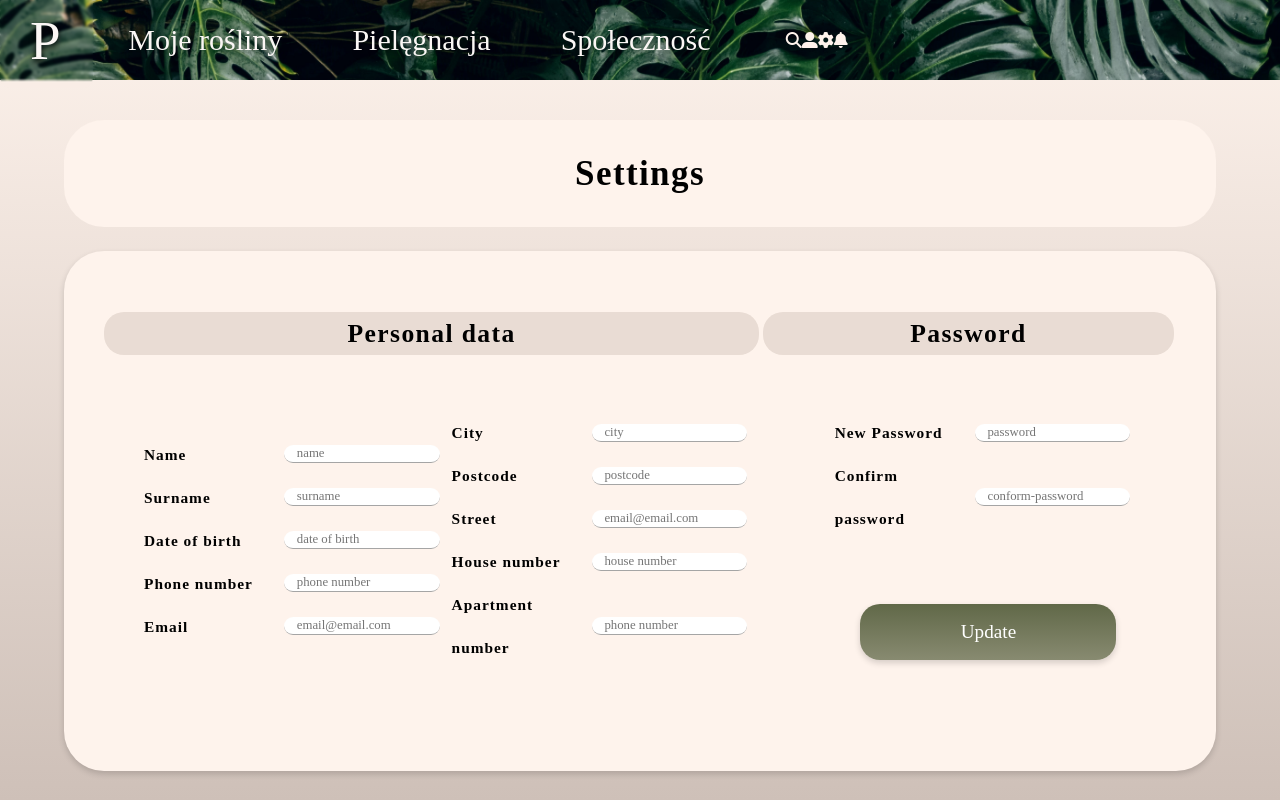
After one commit to judynah/NNpai2021, a PHP site: page /public/views/settings.php in a window 1280 px wide. The commit adds this page. Run offline with PHP 8.4, Linux system fonts and the light colour scheme; some libraries are stand-ins or nearby versions.

Commit message:
Added settings.php. and style.css

```diff
--- /dev/null
+++ b/public/css/settings.css
@@ -0,0 +1,155 @@
+.fas fa-cog {
+    background: #bfd1ae46 0% 0% no-repeat padding-box;
+    backdrop-filter:  blur(2px);
+}
+
+main {
+    width: 100vw;
+    height: 90vh;
+}
+
+.settings-header {
+    background: #FEF3EC 0% 0% no-repeat padding-box;
+    border-radius: 40px;
+    margin-top: 5vh;
+    margin-left: 8vh;
+    margin-right: 8vh;
+    margin-bottom: 0vh;
+    padding: 4vh;
+    text-align: center;
+    font: normal normal normal 35px/43px Ink Free;
+    letter-spacing: 1.4px;
+    color: #000000;
+    opacity: 1;
+    font-weight: bold;
+    /*box-shadow: 0px 3px 6px #00000029;*/
+}
+
+.settings-container{
+    background: #FEF3EC 0% 0% no-repeat padding-box;
+    border-radius: 40px;
+    margin-top: 3vh;
+    margin-left: 8vh;
+    margin-right: 8vh;
+    margin-bottom: 5vh;
+
+    padding: 5vh;
+    box-shadow: 0px 3px 6px #00000029;
+    height: 55vh;
+
+}
+
+h1 {
+    font: normal normal normal 2vw/43px Ink Free;
+    letter-spacing: 1.4px;
+    color: #000000;
+    font-weight: bold;
+    text-align: center;
+    background-color: #E9DCD4;
+    border-radius: 20px;
+    margin-bottom: 7vh;
+
+}
+
+
+.login {
+    display: grid;
+    grid-template-columns: repeat(5, 1fr);
+    grid-template-rows:  repeat(1, 1fr);
+
+}
+.settings-personal-data-container {
+    grid-column-start: 1;
+    grid-column-span: 3;
+    width: 100%;
+}
+
+.settings-password-container {
+    grid-column-start: 4;
+    grid-column-span: 2;
+    width: 100%;
+    margin-right: 5vw;
+}
+
+.settings-password-container >ul {
+    display: flex;
+    flex-direction: column;
+    align-items: center;
+
+}
+
+
+button {
+    background: transparent linear-gradient(180deg, #36431CC9 0%, #35411A96 100%) 0% 0% no-repeat padding-box;
+    border: 1px solid #212B13;
+    border-radius: 20px;
+    width: 20vw;
+    height: 7vh;
+    border: none;
+    color: white;
+    padding: 10px;
+    margin-top: 8vh;
+    box-shadow: 0px 3px 6px #00000029;
+    font: normal normal normal 1.5vw/2vw Ink Free;
+    letter-spacing: 0px;
+}
+
+li {
+    display: flex;
+    flex-direction: row;
+    align-items: center;
+}
+li > h2 {
+    margin: 0 auto;
+    text-align: left;
+    width: 10vw;
+
+    display: inline;
+    margin-right: auto;
+    font: normal normal normal 1.2vw/43px Ink Free;
+    letter-spacing: 1px;
+    color: #000000;
+    font-weight: bold;
+}
+
+li > input {
+    margin-left: auto;
+    margin: 1.5vh;
+    width: 11vw;
+}
+
+input {
+    border-radius: 15px;
+    padding-left: 1vw;
+    font: normal normal normal 1vw/1vw Ink Free;
+    letter-spacing: 0px;
+    border: none;
+    border-bottom: 0.5px solid rgba(128, 128, 128, 0.71);
+    color: rgba(233, 220, 212, 0.58);
+}
+
+/*.right-data>li, .left-data>li {*/
+/*    display: flex;*/
+/*    flex-direction: row;*/
+/*}*/
+
+/*ul {*/
+/*    flex-direction: column;*/
+/*    list-style-type: none;*/
+/*    width: 40vw;*/
+/*    padding: 0;*/
+/*}*/
+/*.settings-password-container>li {*/
+/*    margin: 0 auto;*/
+/*    text-align: left;*/
+/*    width: 10vw;*/
+/*    padding: 0;*/
+/*    display: inline;*/
+/*    margin-right: auto;*/
+/*    font-size: 2vh;*/
+/*}*/
+/*ul > h2 {*/
+/*    text-align: left;*/
+/*    font-size: 4vh;*/
+/*    padding: 0vh 5vw;*/
+/*}*/
--- a/public/css/style.css
+++ b/public/css/style.css
@@ -14,6 +14,10 @@ body {
     align-items: center;
     flex-direction: column;
     justify-content:center;
+
+    -webkit-box-sizing: border-box; /* Safari/Chrome, other WebKit */
+    -moz-box-sizing: border-box;    /* Firefox, other Gecko */
+    box-sizing: border-box;         /* Opera/IE 8+ */
 
 
 }
@@ -71,6 +75,10 @@ ul {
     align-items: center;
 }
 
+.ul_buttons {
+    color: #FEF3EC;
+}
+
 li {
 
     list-style-type: none;
--- /dev/null
+++ b/public/views/settings.php
@@ -0,0 +1,141 @@
+<!DOCTYPE html>
+<head>
+    <link rel="stylesheet" type="text/css" href="public/css/settings.css?<?php echo time(); ?>">
+    <link rel="stylesheet" type="text/css" href="public/css/style.css?<?php echo time(); ?>">
+    <script src="https://kit.fontawesome.com/a15f7b587f.js" crossorigin="anonymous"></script>
+    <title>Settings</title>
+</head>
+
+<body>
+<div class ="base-container">
+    <!-- nawigacja - pasek górny -->
+    <nav>
+        <div class="p-logo">
+            <a href="#" class="button"> P</a>
+        </div>
+        <div class="my-plants-header">
+            <a href="#" class="button"> Moje rośliny</a>
+        </div>
+        <div class="treatment">
+            <a href="#" class="button"> Pielęgnacja</a>
+        </div>
+        <div class="society">
+            <a href="#" class="button"> Społeczność</a>
+        </div>
+
+        <ul class="ul_buttons">
+            <li>
+                <i class="fas fa-search"></i>
+                <a href="#" class="button"> search-button</a>
+            </li>
+            <li>
+                <i class="fas fa-user-alt"></i>
+                <a href="#" class="button"> account-button</a>
+            </li>
+            <li>
+                <i class="fas fa-cog"></i>
+                <a href="#" class="button"> setttings-button</a>
+            </li>
+            <li>
+                <i class="fas fa-bell"></i>
+                <a href="#" class="button"> alarm-button</a>
+            </li>
+
+        </ul>
+    </nav>
+
+    <!-- główna część strony -->
+    <main>
+        <header class="settings-header"> Settings </header>
+
+        <section class="settings-container">
+            <div id="content">
+                <form class="login">
+
+<!--                    <div class="messages">-->
+<!--                        --><?php
+//                        if(isset($messages)){
+//                            foreach($messages as $message) {
+//                                echo $message;
+//                            }
+//                        }
+//                        ?>
+<!--                    </div>-->
+
+                        <div class="settings-personal-data-container">
+                            <h1> Personal data </h1>
+                            <ul>
+                                <div class="left-data">
+                                    <li>
+                                        <h2> Name </h2>
+                                        <input id="settings-name" type="text" placeholder="name">
+                                    </li>
+                                    <li>
+                                        <h2> Surname </h2>
+                                        <input id="settings-surname" type="text" placeholder="surname">
+                                    </li>
+                                    <li>
+                                        <h2> Date of birth </h2>
+                                        <input id="settings-date_of_birth" type="text" placeholder="date of birth">
+                                    </li>
+                                    <li>
+                                        <h2> Phone number </h2>
+                                        <input id="settings-phone_number" type="text" placeholder="phone number">
+                                    </li>
+                                    <li>
+                                        <h2> Email </h2>
+                                        <input id="settings-email" type="text" placeholder="email@email.com">
+                                    </li>
+
+                                </div>
+
+                                <div class="right-data">
+                                    <li>
+                                        <h2> City </h2>
+                                        <input id="settings-city" type="text" placeholder="city">
+                                    </li>
+                                    <li>
+                                        <h2> Postcode </h2>
+                                        <input id="settings-postcode" type="text" placeholder="postcode">
+                                    </li>
+                                    <li>
+                                        <h2> Street </h2>
+                                        <input id="settings-street" type="text" placeholder="email@email.com">
+                                    </li>
+                                    <li>
+                                        <h2> House number </h2>
+                                        <input id="settings-house_number" type="text" placeholder="house number">
+                                    </li>
+                                    <li>
+                                        <h2> Apartment number </h2>
+                                        <input id="settings-apartment_number" type="text" placeholder="phone number">
+                                    </li>
+
+                                </div>
+                            </ul>
+                        </div>
+
+                        <div class="settings-password-container">
+                            <h1>Password</h1>
+                            <ul>
+                                <li>
+                                    <h2> New Password</h2>
+                                    <input id="setting-password" type="text" placeholder="password">
+                                </li>
+                                <li>
+                                    <h2>Confirm password</h2>
+                                    <input id="setting-confirm-password" type="text" placeholder="conform-password">
+                                </li>
+                                <li>
+                                    <button type="submit" value="settings">Update</button>
+                                </li>
+                            </ul>
+                        </div>
+
+                </form>
+
+            </div>
+    </main>
+
+</div>
+</body>
```
